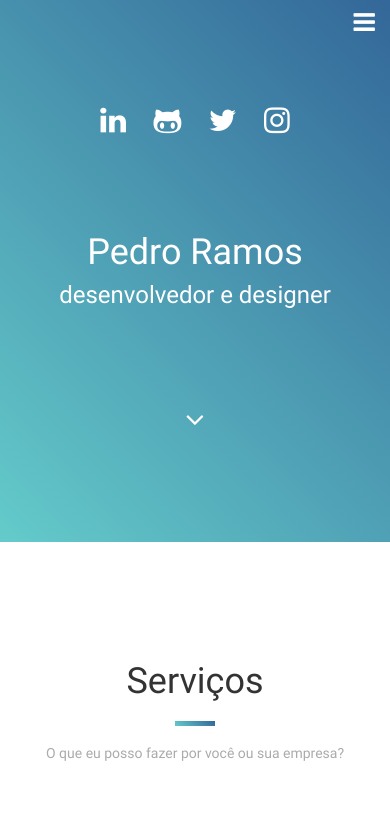
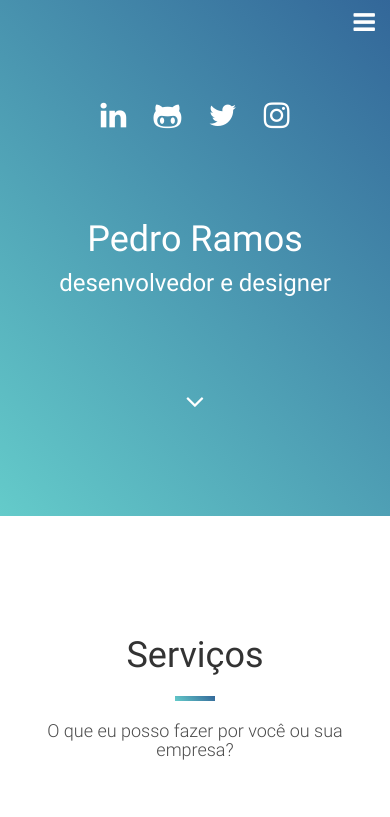
Before and after one commit to pedroramus/pedroramus.github.io, a website: page index.html in a window 390 px wide. Shown: the top 817 px of the page. Drawn offline with Linux system fonts and the light colour scheme.

Commit message:
increase font size paragraph

```diff
--- a/index.html
+++ b/index.html
@@ -77,7 +77,7 @@
                 <header class="center">
                     <h1>Serviços</h1>
                     <div class="division-line"></div>
-                    <h5 class="grey-text">O que eu posso fazer por você ou sua empresa?</h5>
+                    <h4 class="grey-text">O que eu posso fazer por você ou sua empresa?</h4>
                 </header>
                 <div class="row">
                     <article class="col-xs-12 col-sm-6 col-md-3 center">
@@ -132,7 +132,7 @@
                 <header class="center">
                     <h1>Projetos</h1>
                     <div class="division-line"></div>
-                    <h5 class="grey-text">Projetos ou serviços em destaque.</h5>
+                    <h4 class="grey-text">Projetos ou serviços em destaque.</h4>
                 </header>
                 <div class="row">
                     <article class="col-xs-12 col-sm-4 center">
@@ -185,7 +185,7 @@
                 <header class="center">
                     <h1>Sobre</h1>
                     <div class="division-line"></div>
-                    <h5 class="grey-text">As tecnologia que faço uso para o desenvolvimento de projetos.</h5>
+                    <h4 class="grey-text">As tecnologia que faço uso para o desenvolvimento de projetos.</h4>
                 </header>
                 <div class="row center">
                     <article class="col-xs-6 col-sm-3">
@@ -212,6 +212,7 @@
                         </div>
                         <h4>AngularJS</h4>
                     </article>
+                    <div class="hide-elements">
                         <article class="col-xs-6 col-sm-3">
                             <div class="image">
                                 <img class="img-responsive" src="./assets/images/sobre/node-min.png" alt="habilidade em nodejs portifólio">
@@ -261,6 +262,10 @@
                             <h4>MySQL</h4>
                         </article>
                     </div>
+                    <article class="col-xs-12">
+                        <button class="btn btn-main btn-lg border-grey">Expandir</button>
+                    </article>
+                </div>
             </div>
         </section>
         <section id="contato" class=" grey-background">
@@ -268,7 +273,7 @@
                 <header class="center">
                     <h1>Contato</h1>
                     <div class="division-line"></div>
-                    <h5 class="grey-text">Envie-me um email sobre possibilidades de negócios, dúvidas, sugestões ou apenas para dizer "oi".</h5>
+                    <h4 class="grey-text">Envie-me um email sobre possibilidades de negócios, dúvidas, sugestões ou apenas para dizer "oi".</h4>
                 </header>
                 <article class="col-xs-12 center">
                     <div class="row">
--- a/lib/scss/_custom-variables.scss
+++ b/lib/scss/_custom-variables.scss
@@ -8,3 +8,7 @@ $dark-blue: #336799;
 
 $light-green: #34f300;
 $dark-green: #04a217;
+
+$font-size-custom: 16px !default;
+
+$line-height-custom: floor(($font-size-custom * $line-height-base)) !default; // ~20px
--- a/lib/scss/_global.scss
+++ b/lib/scss/_global.scss
@@ -17,6 +17,21 @@ article {
 
 textarea {
     resize: none;
+}
+
+body {
+    font-family: $font-family-base;
+    font-size: $font-size-custom;
+    line-height: $line-height-custom;
+    color: $black-color;
+    font-weight: 300;
+    background-color: $body-bg;
+}
+
+header {
+    h4 {
+        font-weight: 300;
+    }
 }
 
 .border-grey {
@@ -46,7 +61,7 @@ textarea {
 }
 
 .grey-text {
-    color: #ababab;
+    color: #4c4c4c;
 }
 
 .content-article {
@@ -119,3 +134,11 @@ textarea {
     }
     @extend .scroll-animate;
 }
+
+.hide-elements {
+    display: none;
+}
+
+.btn-lg {
+    min-width: 10rem;
+}
```
Also changed, not shown: README.md, assets/css/styles.min.css. Lines whose indentation alone changed are shown as unchanged.
